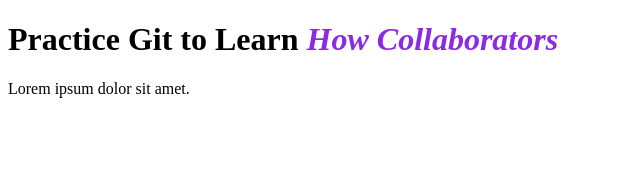
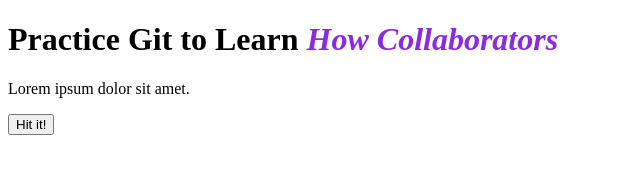
Before and after one commit to JcpJoy/team_work, a plain HTML site: page index.html in a window 1280 px wide. Shown: the whole page, without its empty margins (0-640 px from the left). Drawn offline with Linux system fonts and the light colour scheme.

Commit message:
add button

```diff
--- a/index.html
+++ b/index.html
@@ -13,5 +13,6 @@
 <body>
     <h1>Practice Git to Learn <i>How Collaborators</i></h1>
     <P>Lorem ipsum dolor sit amet.</P>
+    <button>Hit it!</button>
 </body>
 </html>
```
